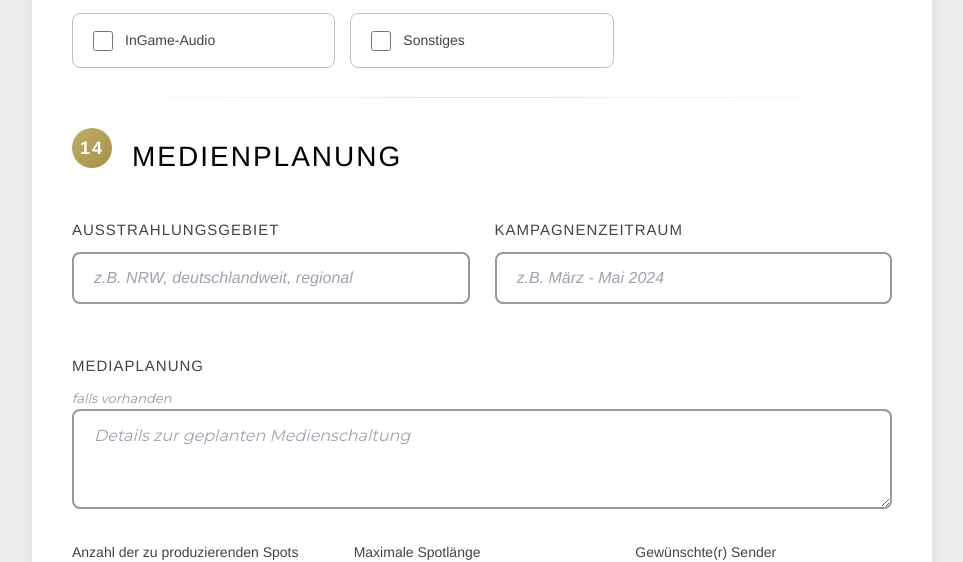
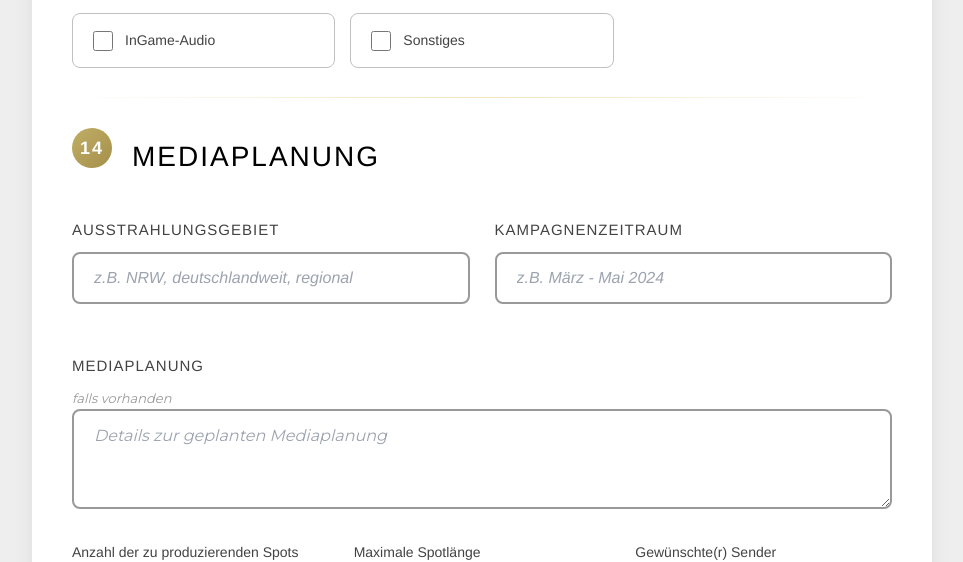
Before and after one commit to marcusmaletz/ae_briefing_audiospot, a plain HTML site: page index.html in a window 1280 px wide. Shown: the part 5531-6093 px from the top of the page, without its empty margins (158-1121 px from the left). Drawn offline with Linux system fonts and the light colour scheme.

Commit message:
Update index.html

```diff
--- a/index.html
+++ b/index.html
@@ -740,7 +740,7 @@
             <div class="section">
                 <h2 class="section-title">
                     <span class="section-number">14</span>
-                    Medienplanung
+                    Mediaplanung
                 </h2>
 
                 <div class="form-row">
@@ -757,7 +757,7 @@
                 <div class="form-group">
                     <label for="mediaplanung">Mediaplanung</label>
                     <div class="example-text">falls vorhanden</div>
-                    <textarea id="mediaplanung" name="mediaplanung" placeholder="Details zur geplanten Medienschaltung"></textarea>
+                    <textarea id="mediaplanung" name="mediaplanung" placeholder="Details zur geplanten Mediaplanung"></textarea>
                 </div>
 
                 <div class="form-triple">
```
